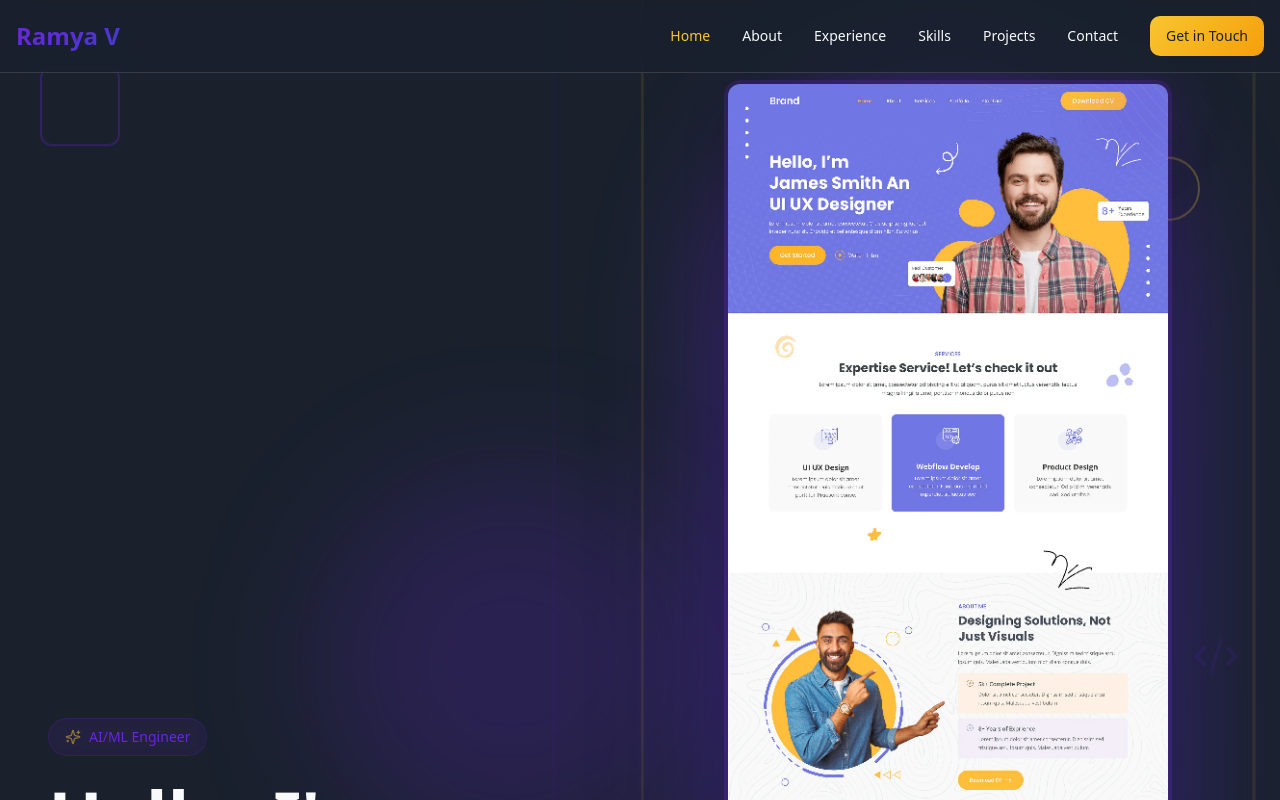
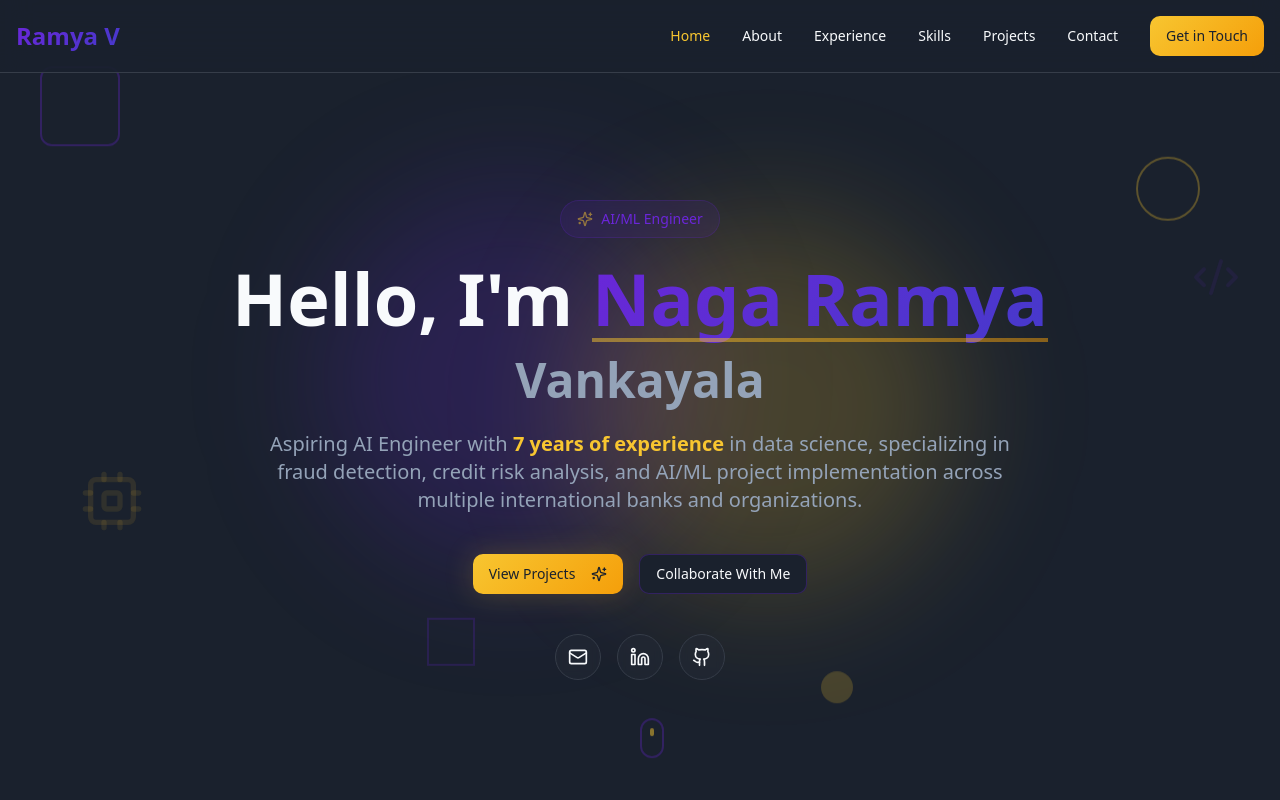
Before and after one commit to vankayalanagaramya/ramyavn, a React (Vite) app: page / in a window 1280 px wide. Shown: the top 800 px of the page. Built offline with nearby package versions, Linux system fonts and the light colour scheme; the HTML template or start-up script is replaced by a standard one.

Commit message:
Remove reference image

```diff
--- a/src/components/Hero.tsx
+++ b/src/components/Hero.tsx
@@ -1,6 +1,5 @@
 import { Mail, Linkedin, Github, Sparkles, Code2, Cpu } from "lucide-react";
 import { Button } from "@/components/ui/button";
-import profileImage from "@/assets/profile.png";
 
 const Hero = () => {
   const scrollToSection = (id: string) => {
@@ -33,9 +32,8 @@ const Hero = () => {
         </div>
       </div>
 
-      <div className="container mx-auto relative z-10">
-        <div className="grid md:grid-cols-2 gap-12 items-center">
-          <div className="space-y-6 animate-fade-in">
+      <div className="container mx-auto relative z-10 max-w-4xl">
+        <div className="space-y-6 animate-fade-in text-center">
           <div className="inline-flex items-center gap-2 px-4 py-2 bg-primary/10 rounded-full border border-primary/20 backdrop-blur-sm">
             <Sparkles className="w-4 h-4 text-accent animate-glow" />
             <span className="text-sm font-medium text-primary">AI/ML Engineer</span>
@@ -53,14 +51,14 @@ const Hero = () => {
             <span className="text-4xl md:text-5xl text-muted-foreground">Vankayala</span>
           </h1>
 
-            <p className="text-lg md:text-xl text-muted-foreground leading-relaxed max-w-xl">
+          <p className="text-lg md:text-xl text-muted-foreground leading-relaxed max-w-3xl mx-auto">
             Aspiring AI Engineer with{" "}
             <span className="text-accent font-semibold">7 years of experience</span> in data science,
             specializing in fraud detection, credit risk analysis, and AI/ML project implementation across
             multiple international banks and organizations.
           </p>
 
-            <div className="flex flex-wrap gap-4 pt-4">
+          <div className="flex flex-wrap gap-4 pt-4 justify-center">
             <Button
               onClick={() => scrollToSection("projects")}
               className="bg-gradient-accent text-accent-foreground hover:opacity-90 shadow-accent-glow group"
@@ -77,7 +75,7 @@ const Hero = () => {
             </Button>
           </div>
 
-            <div className="flex gap-4 pt-4">
+          <div className="flex gap-4 pt-4 justify-center">
             <a
               href="mailto:ramyav393@gmail.com"
               className="p-3 bg-card/50 backdrop-blur-sm rounded-full hover:bg-primary/10 transition-all border border-border hover:border-primary/30 hover:scale-110 hover:shadow-glow"
@@ -105,37 +103,6 @@ const Hero = () => {
             </a>
           </div>
         </div>
-
-          <div className="relative animate-slide-in-right">
-            <div className="relative w-full max-w-md mx-auto">
-              {/* Animated Ring */}
-              <div className="absolute inset-0 rounded-full border-2 border-primary/20 animate-ping" style={{ animationDuration: '3s' }}></div>
-              <div className="absolute inset-4 rounded-full border-2 border-accent/20 animate-ping" style={{ animationDuration: '3s', animationDelay: '0.5s' }}></div>
-
-              {/* Gradient Glow */}
-              <div className="absolute inset-0 bg-gradient-primary rounded-full blur-3xl opacity-20 animate-glow"></div>
-
-              {/* Profile Image Container */}
-              <div className="relative group">
-                <img
-                  src={profileImage}
-                  alt="Naga Ramya Vankayala"
-                  className="relative rounded-2xl shadow-2xl border-4 border-primary/20 w-full transition-transform group-hover:scale-105"
-                />
-
-                {/* Floating Badge */}
-                <div className="absolute -bottom-6 -right-6 bg-gradient-accent text-accent-foreground px-6 py-4 rounded-2xl shadow-accent-glow backdrop-blur-sm border border-accent/20 hover:scale-110 transition-transform">
-                  <p className="font-bold text-lg">7+ Years</p>
-                  <p className="text-sm opacity-90">Experience</p>
-                </div>
-
-                {/* Corner Accent */}
-                <div className="absolute -top-4 -right-4 w-24 h-24 bg-primary/10 rounded-full blur-xl"></div>
-                <div className="absolute -bottom-4 -left-4 w-32 h-32 bg-accent/10 rounded-full blur-xl"></div>
-              </div>
-            </div>
-          </div>
-        </div>
       </div>
 
       {/* Bottom Scroll Indicator */}
```
Also changed, not shown: src/assets/profile.png (deleted). Lines whose indentation alone changed are shown as unchanged.
